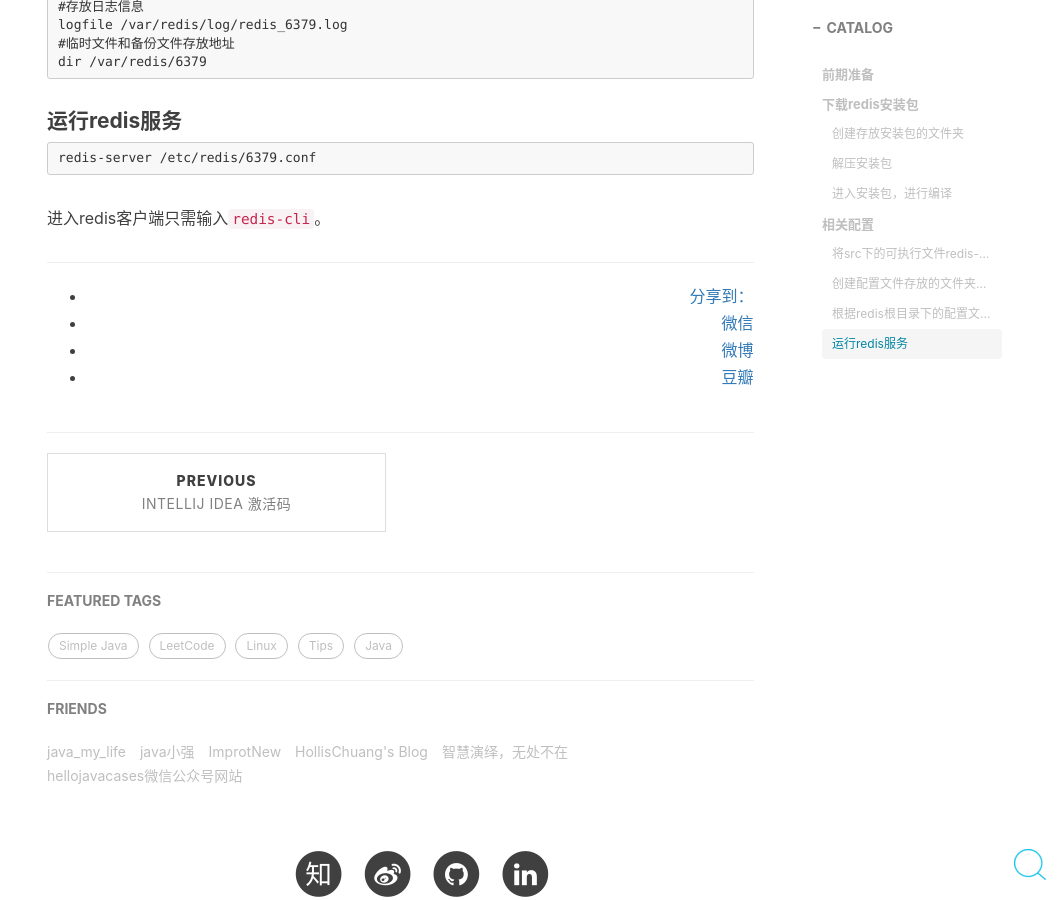
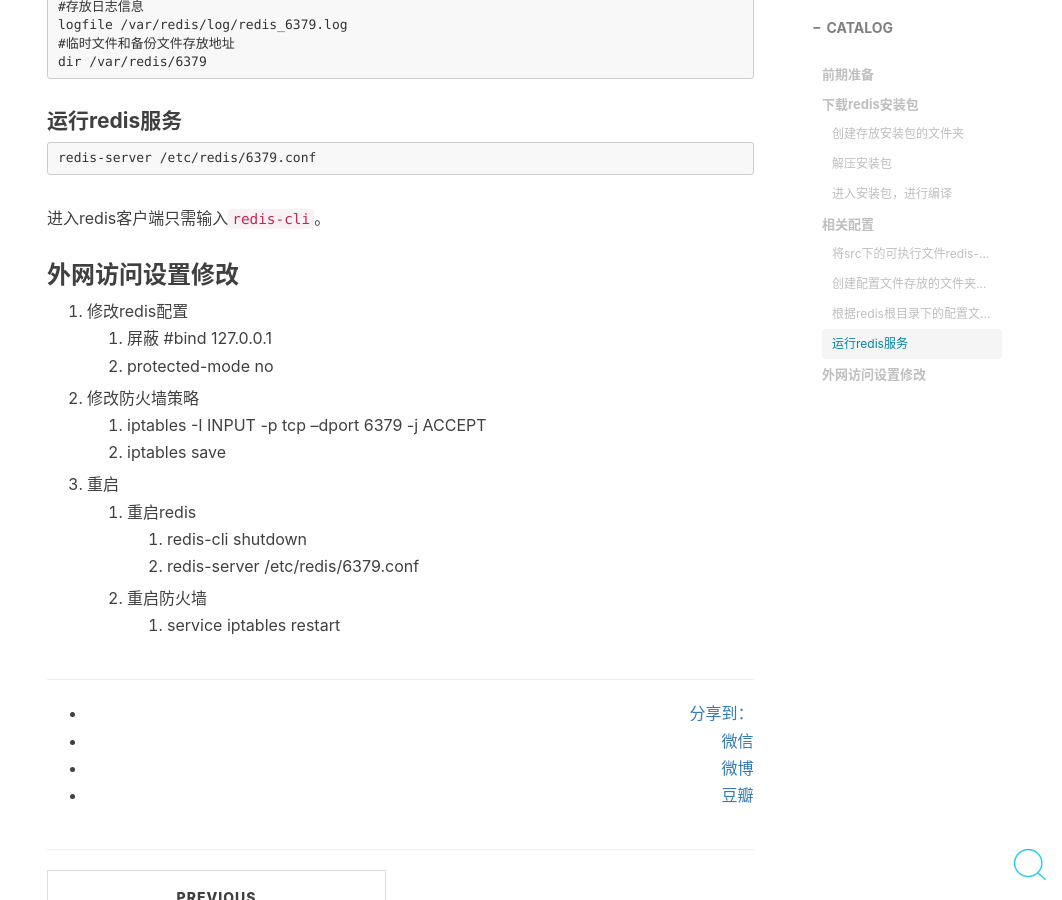
Before and after one commit to Zering/Zering.github.io, a Jekyll site: the page built from _posts/2016-10-26-Redis-Install-On-CentOS 6.8.md, in a window 1280 px wide and 900 px high, scrolled down 2074 px. Shown: the whole window, without its empty margins (218-1280 px from the left). Built offline with Jekyll 4.4.1, drawn with Linux system fonts in a browser that asks for light colours; nearby versions of some CDN libraries; comment, search, counter and statistics services are not loaded.

Commit message:
新增 外网访问配置

```diff
--- a/_posts/2016-10-26-Redis-Install-On-CentOS 6.8.md
+++ b/_posts/2016-10-26-Redis-Install-On-CentOS 6.8.md
@@ -80,3 +80,18 @@
 	redis-server /etc/redis/6379.conf
 
 进入redis客户端只需输入`redis-cli`。
+
+### 外网访问设置修改
+
+1. 修改redis配置
+	1. 屏蔽 #bind 127.0.0.1
+	2. protected-mode no
+2. 修改防火墙策略
+	1. iptables -I INPUT -p tcp --dport 6379 -j ACCEPT
+	2. iptables save
+3. 重启
+	1. 重启redis
+		1. redis-cli shutdown
+		2. redis-server /etc/redis/6379.conf
+	2. 重启防火墙
+		1. service iptables restart
```
